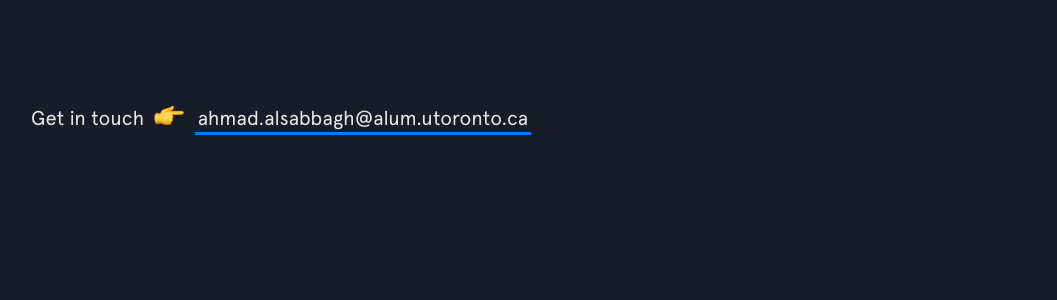
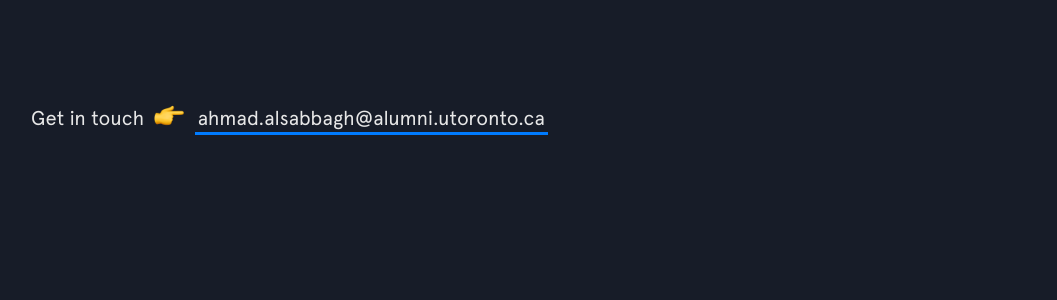
Before and after one commit to AhmadAlsabbagh/AhmadAlsabbagh.github.io, a Jekyll site: the page built from index.html, in a window 1280 px wide and 900 px high, scrolled down 444 px. Shown: the part 154-454 px from the top of the window, without its empty margins (69-1126 px from the left). Built offline with Jekyll 4.4.1, drawn with Linux system fonts in a browser that asks for light colours; nearby versions of some CDN libraries.

Commit message:
Update email

```diff
--- a/_includes/intro.html
+++ b/_includes/intro.html
@@ -12,7 +12,7 @@
     <span>Get in touch </span>
     <span class="emoji pointer"></span>
     <span>
-      <a href="mailto:ahmad.alsabbagh@alum.utoronto.ca" target="_blank" class="highlight-link">ahmad.alsabbagh@alum.utoronto.ca</a>
+      <a href="mailto:ahmad.alsabbagh@alumni.utoronto.ca" target="_blank" class="highlight-link">ahmad.alsabbagh@alumni.utoronto.ca</a>
     </span>
   </h3>
 </header>
```
Also changed, not shown: 1 other file.
